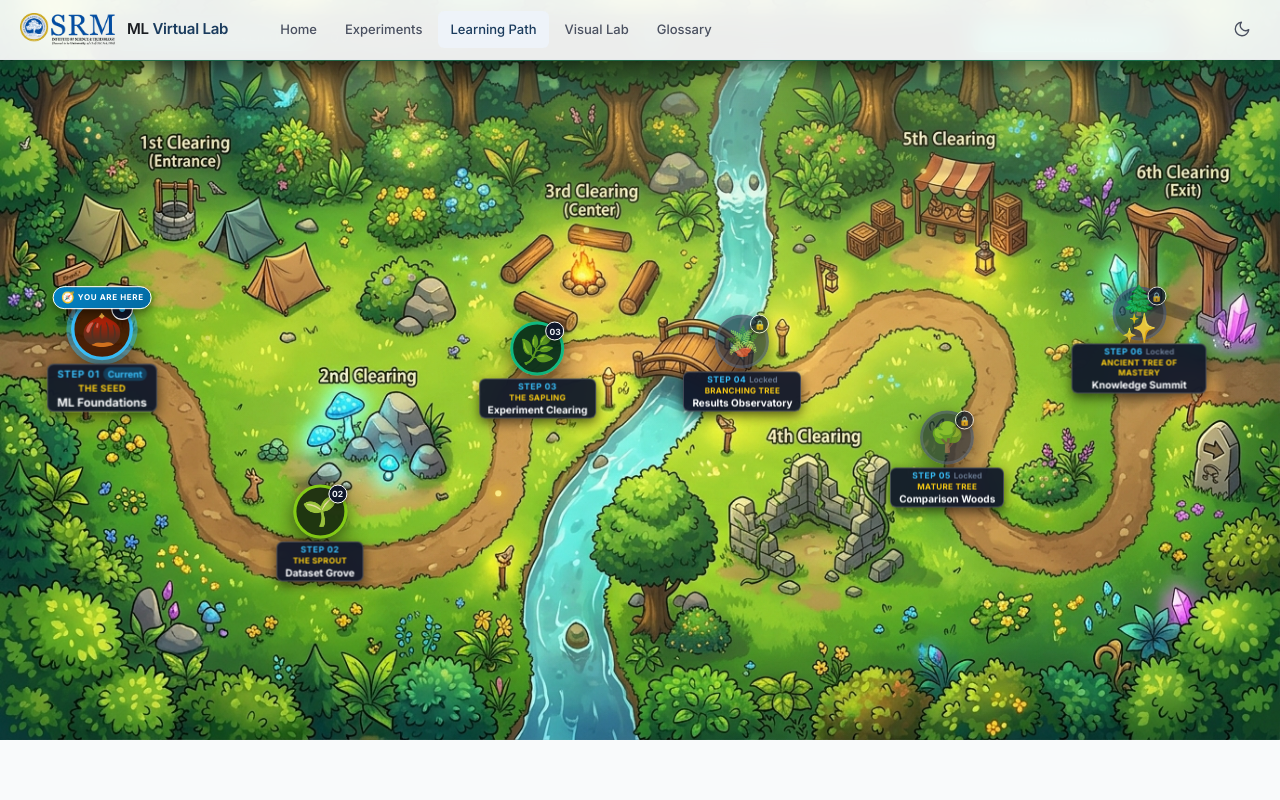
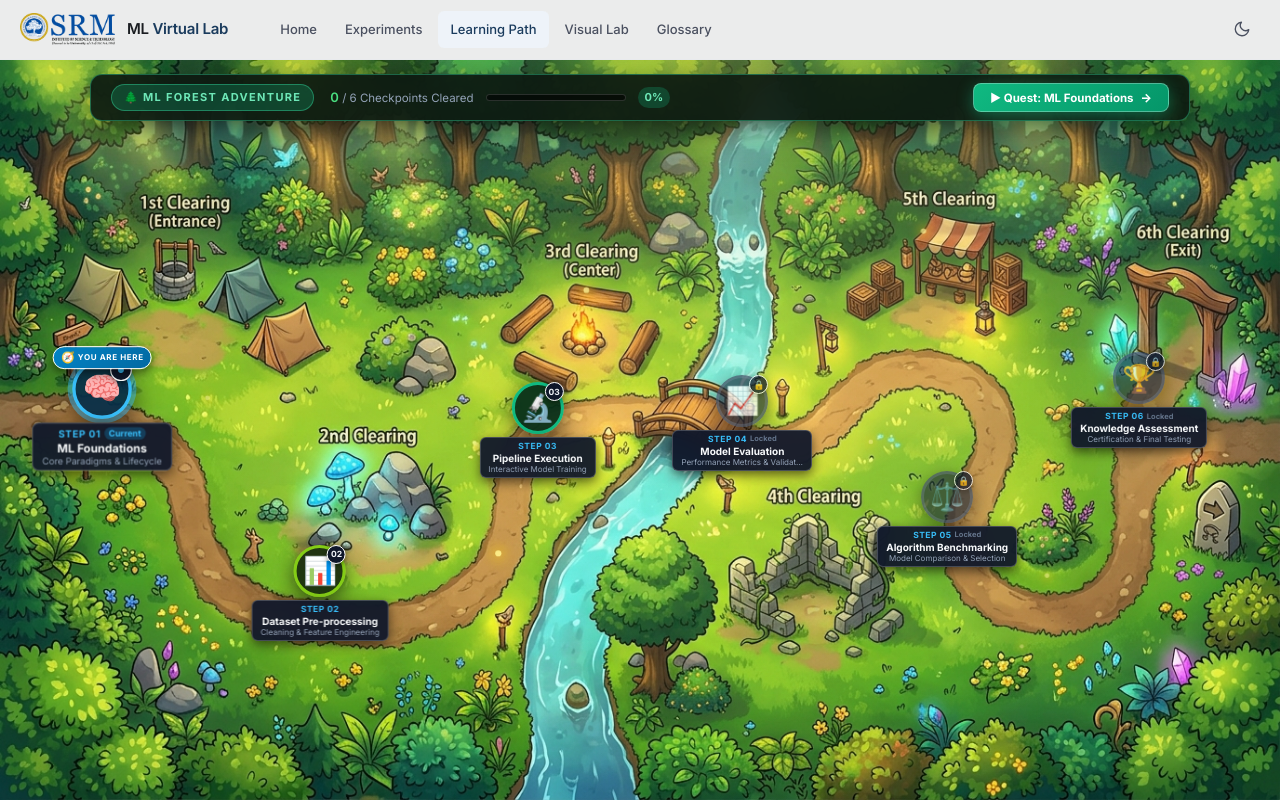
Before and after one commit to Durwissh/ml-virtual-lab, a React (Vite) app: page /learning-path in a window 1280 px wide. Built offline with nearby package versions, Linux system fonts and the light colour scheme; no server answers.

Commit message:
fix(learning-path): replace seed botanical names with ML technical terms and fix bottom white space

```diff
--- a/src/components/forest/CheckpointNode.tsx
+++ b/src/components/forest/CheckpointNode.tsx
@@ -23,7 +23,7 @@ export default function CheckpointNode({
 
   return (
     <div
-      className={`forest-node-wrapper pos-${checkpoint.id}${isSelected ? ' is-selected' : ''} status-${status} growth-${checkpoint.treeType}`}
+      className={`forest-node-wrapper pos-${checkpoint.id}${isSelected ? ' is-selected' : ''} status-${status} tech-${checkpoint.treeType}`}
       style={{
         left: `${checkpoint.mapX}%`,
         top: `${checkpoint.mapY}%`,
@@ -34,24 +34,19 @@ export default function CheckpointNode({
         type="button"
         className="forest-node-btn"
         onClick={() => onSelect(checkpoint)}
-        aria-label={`Step ${checkpoint.number}: ${checkpoint.stageName} - ${checkpoint.name} (${status})`}
+        aria-label={`Step ${checkpoint.number}: ${checkpoint.name} (${status})`}
         aria-current={isSelected ? 'true' : undefined}
       >
         {/* Glow Ring for Current / Selected Node */}
         {(isCurrent || isSelected) && <div className="forest-node-glow-ring" />}
 
-        {/* Tree Canopy & Botanical Growth Motif */}
+        {/* Technical Milestone Node Icon */}
         <div className={`forest-tree-canopy canopy-${checkpoint.treeType}`}>
           <div className="forest-tree-leaves">
-            {checkpoint.treeType === 'seed' && <span className="tree-art" title="The Seed">🌰</span>}
-            {checkpoint.treeType === 'sprout' && <span className="tree-art" title="The Sprout">🌱</span>}
-            {checkpoint.treeType === 'sapling' && <span className="tree-art" title="The Sapling">🌿</span>}
-            {checkpoint.treeType === 'branching' && <span className="tree-art" title="Branching Tree">🪴</span>}
-            {checkpoint.treeType === 'mature-tree' && <span className="tree-art" title="Full Canopy Tree">🌳</span>}
-            {checkpoint.treeType === 'ancient-tree' && <span className="tree-art" title="Ancient Tree of Mastery">🌲✨</span>}
+            <span className="tree-art">{checkpoint.icon}</span>
           </div>
 
-          {/* Status Pin Badge on Tree */}
+          {/* Status Pin Badge */}
           <div className="forest-status-pin">
             {isCompleted ? (
               <span className="pin-icon check">✓</span>
@@ -65,7 +60,7 @@ export default function CheckpointNode({
           </div>
         </div>
 
-        {/* Floating Label Banner with Stage Name & Growth Progression */}
+        {/* Clean Technical Label Banner */}
         <div className="forest-node-label-plate">
           <div className="forest-label-top">
             <span className="forest-step-tag">STEP {checkpoint.number}</span>
@@ -73,8 +68,8 @@ export default function CheckpointNode({
             {isCompleted && <span className="forest-done-pill">Done</span>}
             {isLocked && <span className="forest-locked-pill">Locked</span>}
           </div>
-          <div className="forest-growth-badge">{checkpoint.stageName}</div>
           <div className="forest-label-name">{checkpoint.name}</div>
+          <div className="forest-label-sub">{checkpoint.subtitle}</div>
         </div>
       </button>
     </div>
--- a/src/components/forest/forestData.ts
+++ b/src/components/forest/forestData.ts
@@ -5,8 +5,6 @@ export interface ForestCheckpoint {
   number: string;
   name: string;
   subtitle: string;
-  stageName: string;
-  growthStage: string;
   locationName: string;
   icon: string;
   category: string;
@@ -16,8 +14,8 @@ export interface ForestCheckpoint {
   route: string;
   lockMessage: string;
   relatedExpIds: string[];
-  treeType: 'seed' | 'sprout' | 'sapling' | 'branching' | 'mature-tree' | 'ancient-tree';
-  // Exact percentage coordinates (0 - 100%) on the widescreen RPG dirt road
+  treeType: 'foundations' | 'preprocessing' | 'pipeline' | 'evaluation' | 'benchmarking' | 'assessment';
+  // Exact percentage coordinates (0 - 100%) on the widescreen RPG road
   mapX: number;
   mapY: number;
 }
@@ -27,150 +25,138 @@ export const FOREST_CHECKPOINTS: ForestCheckpoint[] = [
     id: 1,
     number: '01',
     name: 'ML Foundations',
-    stageName: 'The Seed',
-    growthStage: 'Stage 1: Seed & Germination',
-    subtitle: 'Planting Core Concepts',
-    locationName: 'The Trailhead Seedbed',
-    icon: '🌰',
+    subtitle: 'Core Paradigms & Lifecycle',
+    locationName: 'Foundations Clearing',
+    icon: '🧠',
     category: 'Foundations',
-    description: 'Every great forest begins with a single seed. Plant your machine learning foundations: understand how algorithms learn from data, explore key learning paradigms, and master the standard workflow.',
+    description: 'Establish foundational machine learning principles: discover how algorithms learn from data patterns, compare Supervised, Unsupervised, and Reinforcement paradigms, and explore real-world use cases.',
     learnObjectives: [
       'What is Machine Learning and why it matters',
       'Core learning paradigms: Supervised, Unsupervised, Reinforcement',
       'Real-world applications across science and industry',
-      'Fundamental terminology and standard ML lifecycle'
+      'Fundamental terminology and the standard ML lifecycle'
     ],
-    ctaLabel: 'Plant the Seed (Start) →',
+    ctaLabel: 'Start ML Foundations →',
     route: '/experiment/1#aim',
     lockMessage: 'Available to all students from the start.',
     relatedExpIds: ['1'],
-    treeType: 'seed',
+    treeType: 'foundations',
     mapX: 8,
     mapY: 48
   },
   {
     id: 2,
     number: '02',
-    name: 'Dataset Grove',
-    stageName: 'The Sprout',
-    growthStage: 'Stage 2: The Sprout',
-    subtitle: 'Nurturing & Cleaning Features',
-    locationName: 'The Data & Feature Grove',
-    icon: '🌱',
+    name: 'Dataset Pre-processing',
+    subtitle: 'Cleaning & Feature Engineering',
+    locationName: 'Data Engineering Station',
+    icon: '📊',
     category: 'Data Engineering',
-    description: 'The seed sprouts its first green shoots! Master how raw data is nourished, cleaned, imputed for missing values, and standardized so the model can grow strong without data leakage.',
+    description: 'Master tabular data hygiene: handle missing values with statistical imputation, apply One-Hot/Label encoding, and perform numerical normalization/standardization without data leakage.',
     learnObjectives: [
       'Understanding tabular datasets (samples, features, labels)',
       'Input matrices (X) vs. Ground-truth targets (y)',
       'Handling missing values with statistical imputation',
-      'One-Hot & Label encoding for categorical columns',
+      'One-Hot & Label encoding for categorical attributes',
       'Feature scaling: Z-Score Standardisation & Normalisation'
     ],
-    ctaLabel: 'Nurture the Sprout →',
+    ctaLabel: 'Explore Pre-processing →',
     route: '/experiment/1#theory',
     lockMessage: 'Available from the start. Recommended after ML Foundations.',
     relatedExpIds: ['1'],
-    treeType: 'sprout',
+    treeType: 'preprocessing',
     mapX: 25,
     mapY: 72
   },
   {
     id: 3,
     number: '03',
-    name: 'Experiment Clearing',
-    stageName: 'The Sapling',
-    growthStage: 'Stage 3: The Young Sapling',
-    subtitle: 'First Live Laboratory Execution',
-    locationName: 'The Laboratory Clearing',
-    icon: '🌿',
+    name: 'Pipeline Execution',
+    subtitle: 'Interactive Model Training',
+    locationName: 'Virtual Laboratory',
+    icon: '🔬',
     category: 'Hands-On Lab',
-    description: 'The sprout grows into a resilient sapling! Put theory into practice by configuring and executing Experiment 01: Data Pre-processing in the interactive Virtual Lab.',
+    description: 'Execute hands-on experimentation in the interactive Virtual Lab: configure data processing parameters, execute transformation pipelines, and inspect distribution shifts live.',
     learnObjectives: [
       'Configure interactive pre-processing parameters',
       'Clean missing values and scale numerical attributes',
       'Inspect transformed dataset distributions live',
       'Observe real-time pipeline execution without data leakage'
     ],
-    ctaLabel: 'Grow the Sapling (Lab 1) →',
+    ctaLabel: 'Open Laboratory (Exp 1) →',
     route: '/experiment/1',
     lockMessage: 'Available to all students. Put theory into practice.',
     relatedExpIds: ['1'],
-    treeType: 'sapling',
+    treeType: 'pipeline',
     mapX: 42,
     mapY: 50
   },
   {
     id: 4,
     number: '04',
-    name: 'Results Observatory',
-    stageName: 'Branching Tree',
-    growthStage: 'Stage 4: Branching Tree',
-    subtitle: 'Evaluating Metrics & Health',
-    locationName: 'The Metric Observatory',
-    icon: '🪴',
+    name: 'Model Evaluation',
+    subtitle: 'Performance Metrics & Validation',
+    locationName: 'Evaluation Observatory',
+    icon: '📈',
     category: 'Model Evaluation',
-    description: 'Branches spread wide into the sunlight! Evaluate your model health: diagnose Overfitting vs. Underfitting, and inspect Accuracy, Precision, Recall, Confusion Matrices, and R² scores.',
+    description: 'Diagnose model efficacy using statistical indicators: calculate MSE, RMSE, and R² for regression; analyze Confusion Matrices, Precision, Recall, and F1-Score for classification; identify Overfitting vs. Underfitting.',
     learnObjectives: [
       'Regression metrics: MAE, MSE, RMSE, and R² Goodness-of-Fit',
       'Classification diagnosis: Confusion Matrix breakdown',
       'Balancing Precision vs. Recall and harmonic F1-Score',
       'Diagnosing Overfitting (High Variance) vs. Underfitting (High Bias)'
     ],
-    ctaLabel: 'Inspect Tree Health (Results) →',
+    ctaLabel: 'Inspect Evaluation Metrics →',
     route: '/experiment/1#results',
     lockMessage: 'Complete Experiment 1 or submit its quiz to unlock the Observatory.',
     relatedExpIds: ['1'],
-    treeType: 'branching',
+    treeType: 'evaluation',
     mapX: 58,
     mapY: 49
   },
   {
     id: 5,
     number: '05',
-    name: 'Comparison Woods',
-    stageName: 'Mature Tree',
-    growthStage: 'Stage 5: Full Canopy Tree',
-    subtitle: 'Benchmarking Algorithms',
-    locationName: 'The Twin Algorithm Woods',
-    icon: '🌳',
+    name: 'Algorithm Benchmarking',
+    subtitle: 'Model Comparison & Selection',
+    locationName: 'Benchmarking Pavilion',
+    icon: '⚖️',
     category: 'Model Comparison',
-    description: 'A towering tree with full lush canopy! Benchmark linear algorithms against decision trees and SVM kernels to compare complexity, interpretability, and performance.',
+    description: 'Benchmark diverse machine learning algorithms against one another: compare Linear Regression, Decision Trees, and Support Vector Machines across accuracy, convergence speed, and complexity.',
     learnObjectives: [
       'Compare Experiment 1 (Pre-processing) with Experiment 2 (Linear Regression)',
       'Benchmark linear models against tree ensembles and SVM kernels',
       'Understand the impact of hyperparameter tuning',
       'Identify the best-performing model configuration'
     ],
-    ctaLabel: 'Enter Comparison Woods →',
+    ctaLabel: 'Compare Algorithms (Exp 2) →',
     route: '/experiment/2',
     lockMessage: 'Complete Experiment 1 results to unlock algorithm comparisons.',
     relatedExpIds: ['2', '4', '6', '8', '9'],
-    treeType: 'mature-tree',
+    treeType: 'benchmarking',
     mapX: 74,
     mapY: 62
   },
   {
     id: 6,
     number: '06',
-    name: 'Knowledge Summit',
-    stageName: 'Ancient Tree of Mastery',
-    growthStage: 'Stage 6: Ancient Tree of Mastery',
-    subtitle: 'The Sacred Tree & Certification',
-    locationName: 'The Apex Knowledge Tree',
-    icon: '🌲',
+    name: 'Knowledge Assessment',
+    subtitle: 'Certification & Final Testing',
+    locationName: 'Assessment Summit',
+    icon: '🏆',
     category: 'Mastery & Certification',
-    description: 'You have nurtured the seed into the Great Ancient Tree of Knowledge! Complete the final comprehensive laboratory assessment and claim your certificate of mastery.',
+    description: 'Validate your machine learning proficiency: take the comprehensive knowledge assessment, test your analytical problem solving, and achieve certified mastery recognition.',
     learnObjectives: [
       'Comprehensive assessment covering core ML concepts & workflows',
       'Scenario-based questions on algorithm selection and data hygiene',
       'Evaluation metric calculation and interpretation challenges',
       'Receive instant scored feedback and mastery review'
     ],
-    ctaLabel: 'Claim Mastery (Assessment) →',
+    ctaLabel: 'Take Assessment →',
     route: '/experiment/1#posttest',
     lockMessage: 'Complete the foundational experiments and results analysis to unlock the Summit.',
     relatedExpIds: ['1', '2', '3', '10'],
-    treeType: 'ancient-tree',
+    treeType: 'assessment',
     mapX: 89,
     mapY: 46
   }
--- a/src/pages/LearningPath.css
+++ b/src/pages/LearningPath.css
@@ -1,13 +1,16 @@
-/* src/pages/LearningPath.css - 100% Full-Screen Edge-to-Edge RPG Forest Map */
+/* src/pages/LearningPath.css - Full-Screen Technical RPG Learning Forest */
 
 .forest-page-wrapper {
   position: relative;
   width: 100vw;
   max-width: 100%;
-  height: calc(100vh - var(--header-height));
-  max-height: calc(100vh - var(--header-height));
+  height: 100vh;
+  min-height: 100vh;
   background: #0b180f;
-  padding: 0;
+  padding-top: var(--header-height);
+  padding-bottom: 0;
+  padding-left: 0;
+  padding-right: 0;
   margin: 0;
   overflow: hidden;
   box-sizing: border-box;
@@ -22,6 +25,7 @@
   padding: 0;
   overflow: hidden;
   user-select: none;
+  background: #0b180f;
 }
 
 /* ─── Floating Top Game HUD Overlay (Over Map) ─── */
@@ -318,11 +322,11 @@
   100% { transform: scale(1.5); opacity: 0; }
 }
 
-/* Tree Canopy & Botanical Growth Node */
+/* Technical Node Canopy */
 .forest-tree-canopy {
   position: relative;
-  width: 54px;
-  height: 54px;
+  width: 52px;
+  height: 52px;
   border-radius: 50%;
   background: rgba(15, 23, 42, 0.94);
   border: 3px solid #10b981;
@@ -333,32 +337,32 @@
   transition: all 0.3s ease;
 }
 
-.canopy-seed {
-  border-color: #d97706;
-  background: rgba(69, 26, 3, 0.94);
+.canopy-foundations {
+  border-color: #38bdf8;
+  background: rgba(8, 47, 73, 0.94);
 }
 
-.canopy-sprout {
+.canopy-preprocessing {
   border-color: #84cc16;
   background: rgba(26, 46, 15, 0.94);
 }
 
-.canopy-sapling {
+.canopy-pipeline {
   border-color: #10b981;
   background: rgba(6, 46, 26, 0.94);
 }
 
-.canopy-branching {
+.canopy-evaluation {
   border-color: #06b6d4;
   background: rgba(8, 47, 73, 0.94);
 }
 
-.canopy-mature-tree {
-  border-color: #22c55e;
-  background: rgba(5, 46, 22, 0.94);
+.canopy-benchmarking {
+  border-color: #a855f7;
+  background: rgba(46, 16, 73, 0.94);
 }
 
-.canopy-ancient-tree {
+.canopy-assessment {
   border-color: #eab308;
   background: rgba(66, 32, 6, 0.94);
   box-shadow: 0 0 20px rgba(234, 179, 8, 0.6), 0 6px 20px rgba(0, 0, 0, 0.7);
@@ -381,7 +385,7 @@
 }
 
 .forest-tree-leaves .tree-art {
-  font-size: 1.8rem;
+  font-size: 1.7rem;
   line-height: 1;
 }
 
@@ -428,11 +432,11 @@
   background: rgba(15, 23, 42, 0.94);
   border: 1px solid rgba(255, 255, 255, 0.2);
   border-radius: var(--radius-md);
-  padding: 2px 8px;
+  padding: 3px 8px;
   text-align: center;
   box-shadow: 0 4px 12px rgba(0, 0, 0, 0.6);
   backdrop-filter: blur(10px);
-  max-width: 135px;
+  max-width: 140px;
   pointer-events: none;
 }
 
@@ -451,27 +455,8 @@
   color: #38bdf8;
 }
 
-.forest-growth-badge {
-  font-size: 8px;
-  font-weight: 800;
-  color: #facc15;
-  letter-spacing: 0.04em;
-  text-transform: uppercase;
-  margin-bottom: 1px;
-}
-
-.forest-growth-badge-detail {
-  font-size: 10px;
-  font-weight: 800;
-  color: #fde047;
-  background: rgba(250, 204, 21, 0.16);
-  border: 1px solid rgba(250, 204, 21, 0.35);
-  padding: 3px 8px;
-  border-radius: var(--radius-sm);
-}
-
 .forest-current-pill {
-  font-size: 8px;
+  font-size: 7.5px;
   font-weight: 800;
   color: #38bdf8;
   background: rgba(14, 165, 233, 0.25);
@@ -480,7 +465,7 @@
 }
 
 .forest-done-pill {
-  font-size: 8px;
+  font-size: 7.5px;
   font-weight: 800;
   color: #4ade80;
   background: rgba(34, 197, 94, 0.25);
@@ -489,7 +474,7 @@
 }
 
 .forest-locked-pill {
-  font-size: 8px;
+  font-size: 7.5px;
   font-weight: 700;
   color: #64748b;
 }
@@ -500,6 +485,15 @@
   color: #f8fafc;
   white-space: nowrap;
   line-height: 1.2;
+}
+
+.forest-label-sub {
+  font-size: 8px;
+  color: #94a3b8;
+  white-space: nowrap;
+  overflow: hidden;
+  text-overflow: ellipsis;
+  max-width: 125px;
 }
 
 /* ─── Sleek Game Quest Modal Overlay ─── */
@@ -892,7 +886,7 @@
     font-size: 8.5px;
   }
 
-  .forest-growth-badge {
+  .forest-label-sub {
     display: none;
   }
 }
```
Also changed, not shown: src/components/forest/CheckpointDetailPanel.tsx (+3 -4 lines).
